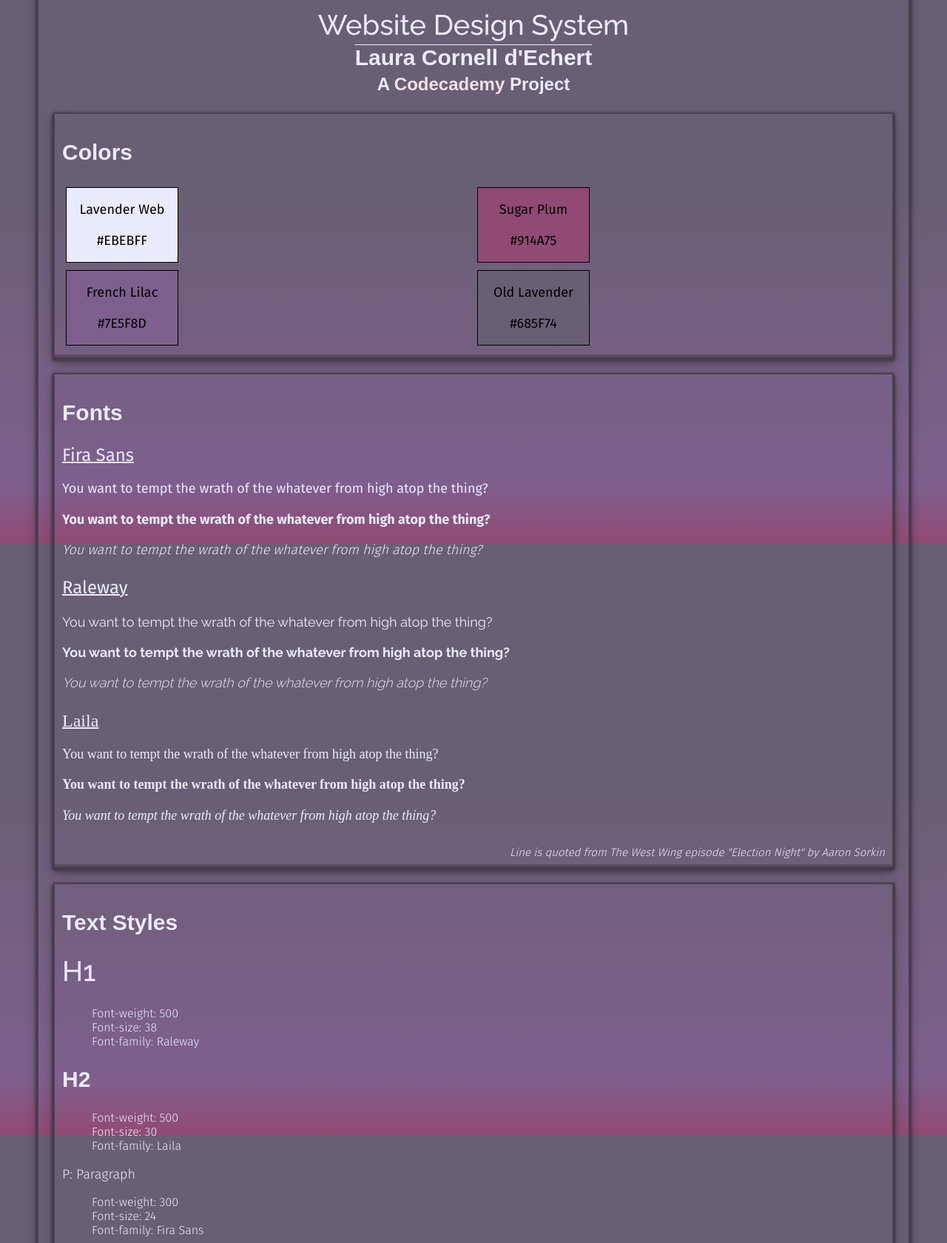
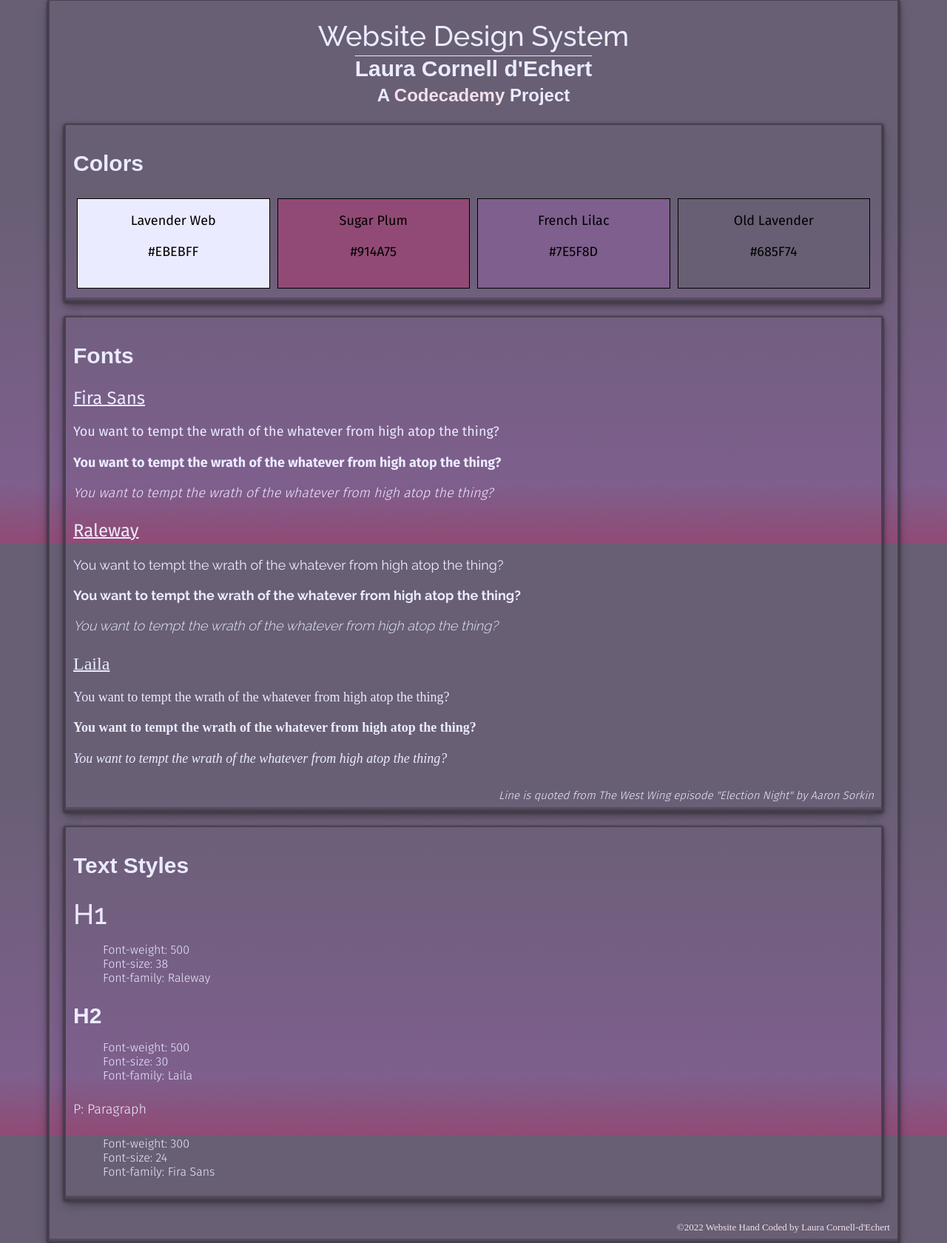
Before and after one commit to lala-laura/design-system, a plain HTML site: page index.html in a window 1280 px wide. Shown: the part 66-1746 px from the top of the page at 74% size. Drawn offline with Linux system fonts and the light colour scheme; a web font is replaced by a local one.

Commit message:
margin edits

```diff
--- a/assets/css/style.css
+++ b/assets/css/style.css
@@ -69,15 +69,14 @@ a:hover {
 
 /* COLORS */
 .color-grid {
-  display: grid;
-  grid-template-columns: repeat(2, 1fr);
+  display: flex;
   margin: auto;
 }
 
 .color-box {
   border: 1px solid #000;
-  width: 150px;
-  height: 100px;
+  width: 100%;
+  height: 120px;
   margin: 5px;
   color: #000000;
 }
@@ -85,6 +84,7 @@ a:hover {
 .color-box p {
   text-align: center;
   font-weight: bolder;
+  font-size: 16px;
 }
 
 .lavender-web {
@@ -143,7 +143,13 @@ li {
   list-style: none;
 }
 
-/* ---- FOOTER ---- */
+.text-heading {
+  margin-bottom: 0px;
+}
+
+.text-para {
+  margin: 25px 0px;
+} /* ---- FOOTER ---- */
 footer {
   font-family: Laila;
   font-size: 13px;
@@ -164,11 +170,22 @@ footer {
     color: #aeefff;
     font-weight: bolder;
   }
+
+  .color-box {
+    border: 1px solid #000;
+    width: 100%;
+    height: 120px;
+    margin: 5px;
+    color: #000000;
+  }
+  .color-box p {
+    font-size: 18px;
+  }
 }
 /* ---------min-width 1040--------- */
 @media (min-width: 1040px) {
   body {
-    /*  margin: 60px; */
+    margin: 65px;
   }
 }
 
@@ -180,7 +197,11 @@ footer {
   .color-box {
     width: 90%;
   }
-
+  .color-grid {
+    display: grid;
+    grid-template-columns: repeat(2, 1fr);
+    margin: auto;
+  }
   .box {
     padding: 10px;
   }
--- a/index.html
+++ b/index.html
@@ -79,20 +79,20 @@
     <div class="box">
         <h2>Text Styles</h2>
         <div class="text"></div>
-        <h1>H1</h1>
+        <h1 class="text-heading">H1</h1>
         <ul>
             <li>Font-weight: 500</li>
             <li>Font-size: 38</li>
             <li>Font-family: Raleway </li>
         </ul>
-        <h2>H2</h2>
+        <h2 class="text-heading">H2</h2>
         <ul>
             <li>Font-weight: 500</li>
             <li>Font-size: 30</li>
             <li>Font-family: Laila </li>
         </ul>
 
-        <p>P: Paragraph</p>
+        <p class="text-para">P: Paragraph</p>
         <ul>
             <li>Font-weight: 300</li>
             <li>Font-size: 24</li>
```
